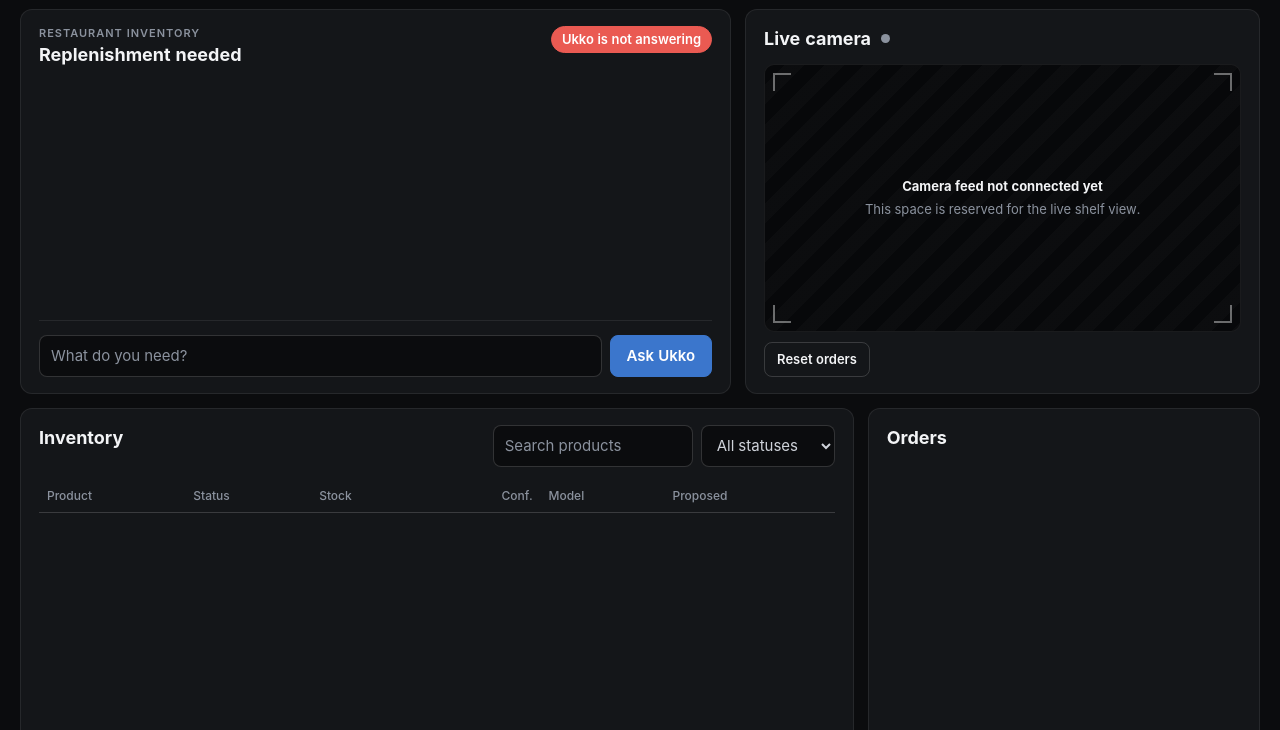
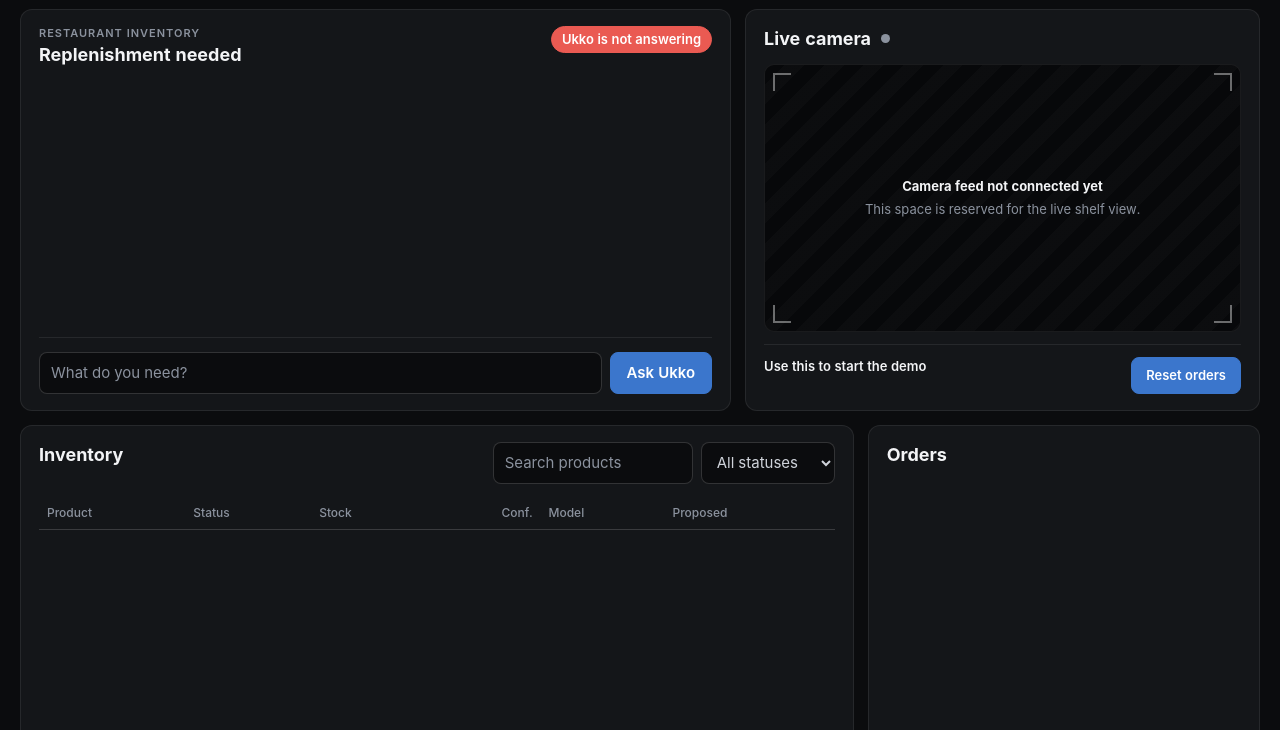
Before and after one commit to doublevcodes/ukko, a plain HTML site: page app/static/index.html in a window 1280 px wide. Shown: the part 70-800 px from the top of the page. Drawn offline with Linux system fonts and the light colour scheme; no server answers.

Commit message:
Polish Reset orders placement under the camera.
Label it as the demo start control and align the button with the copy.

Co-authored-by: Cursor <cursoragent@cursor.com>

```diff
--- a/app/static/index.html
+++ b/app/static/index.html
@@ -55,11 +55,14 @@
             <i class="corner tl"></i><i class="corner tr"></i><i class="corner bl"></i><i class="corner br"></i>
           </div>
           <div class="camera-actions">
-            <button type="button" class="quiet" id="reset-orders"
+            <div class="camera-actions-copy">
+              <span class="camera-actions-label">Use this to start the demo</span>
+              <span class="small muted" id="reset-orders-status" aria-live="polite"></span>
+            </div>
+            <button type="button" class="primary" id="reset-orders"
               title="Clear requests, shelf history and on-order stock. The kitchen card is kept.">
               Reset orders
             </button>
-            <span class="small muted" id="reset-orders-status" aria-live="polite"></span>
           </div>
         </section>
       </div>
--- a/app/static/os.css
+++ b/app/static/os.css
@@ -60,9 +60,14 @@ main { display: grid; grid-template-columns: minmax(0, 1fr); gap: 14px; max-widt
   .live-ping.on, .live-ping.on::after { animation: none; }
 }
 .viewport { position: relative; aspect-ratio: 16 / 9; border-radius: 10px; overflow: hidden; background: #07080a; border: 1px solid var(--line); }
-.camera-actions { display: flex; align-items: center; gap: 10px; margin-top: 10px; }
-.camera-actions .quiet { padding: 7px 12px; font-size: 13px; font-weight: 600; }
-.camera-actions .muted { color: var(--muted); }
+.camera-actions {
+  display: flex; align-items: center; justify-content: space-between; gap: 12px 16px;
+  margin-top: 12px; padding-top: 12px; border-top: 1px solid var(--line);
+}
+.camera-actions-copy { display: flex; flex-direction: column; gap: 2px; min-width: 0; }
+.camera-actions-label { font-size: 13px; font-weight: 600; color: var(--ink); line-height: 1.3; }
+.camera-actions .primary { flex: none; padding: 8px 14px; font-size: 13px; white-space: nowrap; }
+.camera-actions .muted { color: var(--muted); min-height: 1.2em; }
 #live-camera-slot { position: absolute; inset: 0; }
 #live-camera-slot > video, #live-camera-slot > img, #live-camera-slot > canvas { width: 100%; height: 100%; object-fit: cover; display: block; }
 .viewport-empty { display: grid; place-content: center; gap: 4px; height: 100%; text-align: center; color: var(--muted); font-size: 13px;
```
